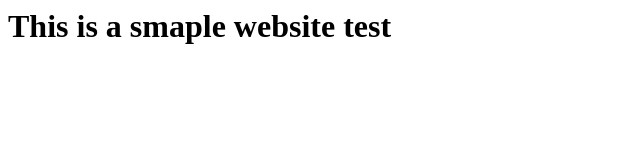
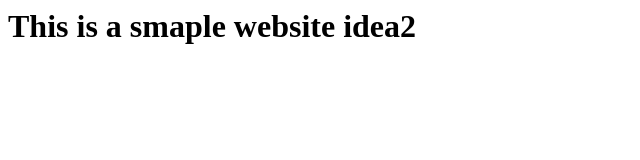
Before and after one commit to ananthabhat/mycart, a plain HTML site: page code/index.html in a window 1280 px wide. Shown: the full height of the page, 0-640 px from the left. Drawn offline with Linux system fonts and the light colour scheme.

Commit message:
added idea

```diff
--- a/code/index.html
+++ b/code/index.html
@@ -1 +1 @@
-<h1>This is a smaple website test</h1>
+<h1>This is a smaple website idea2</h1>
```
